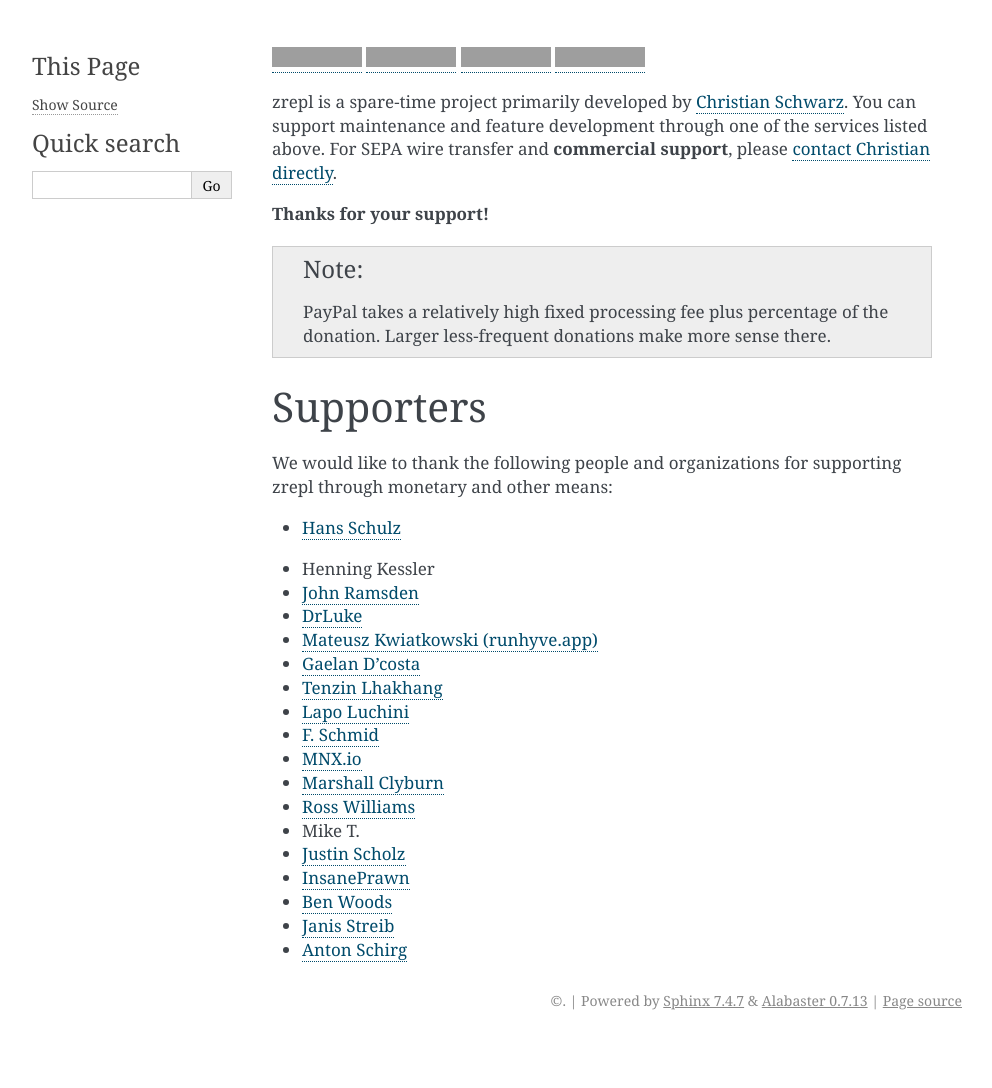
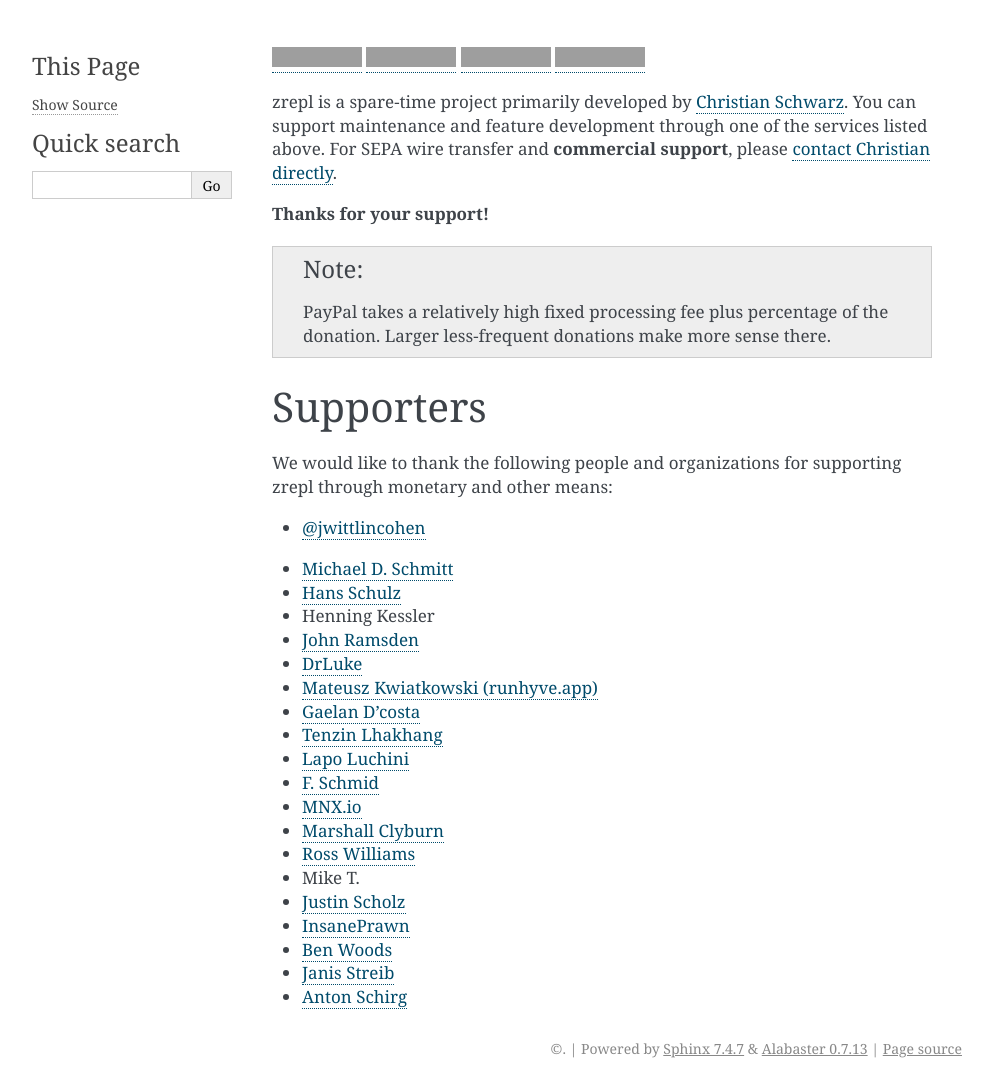
Before and after one commit to zrepl/zrepl, a Sphinx documentation site: the page built from docs/supporters.rst, in a window 1280 px wide, cut to the strip 0-1088 px from the top of the page. Shown: the whole strip, without its empty margins (148-1140 px from the left). Built offline with Sphinx 7.4.7, drawn with Linux system fonts in a browser that asks for light colours; pages that are not in the unit, such as notebooks, are missing from menus; the version number could not be read and is left out; before the commit the page ends 1040 px from its top, so only the background shows below that; grey boxes are pictures that could not be loaded.

Commit message:
docs: supporters: update

```diff
--- a/docs/supporters.rst
+++ b/docs/supporters.rst
@@ -32,6 +32,8 @@ We would like to thank the following people and organizations for supporting zre
 
    <div class="fa fa-code" style="width: 1em;"></div>
 
+* |supporter-std| `@jwittlincohen <https://github.com/jwittlincohen>`_
+* |supporter-std| `Michael D. Schmitt <https://waterbendingscroll.dancingdragons.org>`_
 * |supporter-std| `Hans Schulz <https://github.com/schulzh>`_
 * |supporter-std| Henning Kessler
 * |supporter-std| `John Ramsden <https://github.com/johnramsden>`_
```
